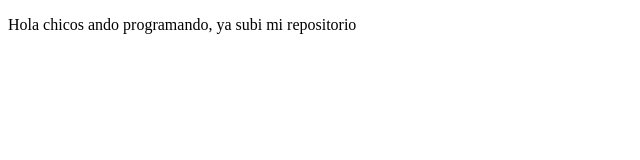
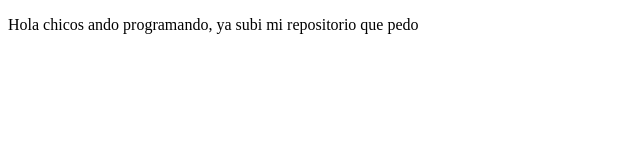
Before and after one commit to heroslaver/proyectoDemoCursoPrework, a plain HTML site: page index.html in a window 1280 px wide. Shown: the full height of the page, 0-640 px from the left. Drawn offline with Linux system fonts and the light colour scheme.

Commit message:
que onda

```diff
--- a/index.html
+++ b/index.html
@@ -7,6 +7,6 @@
     <title>Hello world</title>
 </head>
 <body>
-    <p>Hola chicos ando programando, ya subi mi repositorio </p>
+    <p>Hola chicos ando programando, ya subi mi repositorio que pedo</p>
 </body>
 </html>
```
